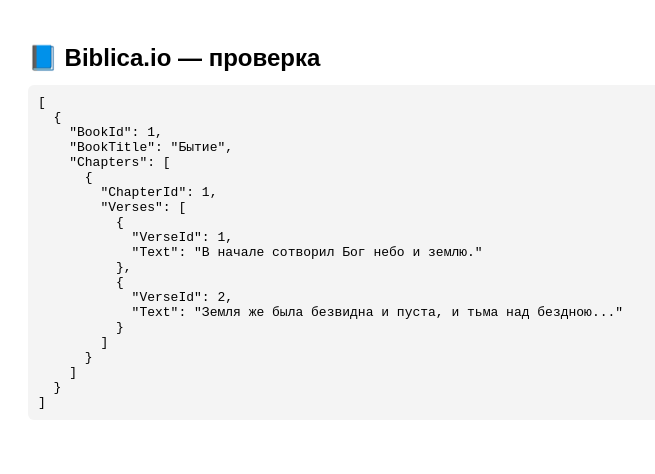
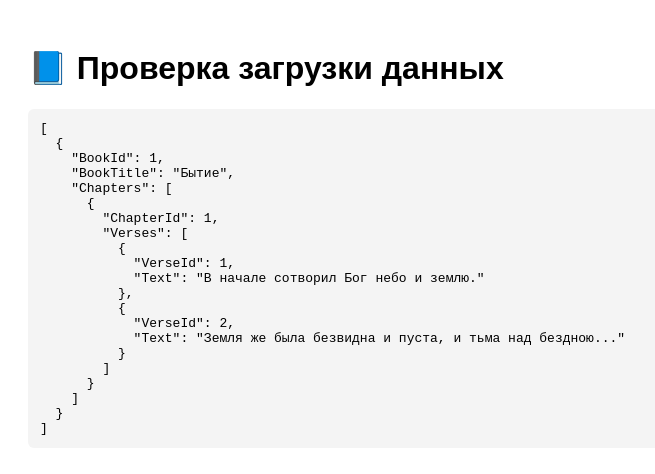
Before and after one commit to aliy78/biblica-io, a React (Create React App) app: page / in a window 1280 px wide. Shown: the top 474 px of the page, without its empty margins (0-655 px from the left). Built offline with nearby package versions, Linux system fonts and the light colour scheme.

Commit message:
Update App.jsx

```diff
--- a/src/App.jsx
+++ b/src/App.jsx
@@ -1,43 +1,35 @@
-import { useEffect, useState } from "react";
+import { useState, useEffect } from "react";
 
 export default function App() {
   const [bibleData, setBibleData] = useState([]);
-  const [loading, setLoading] = useState(true);
   const [error, setError] = useState("");
 
   useEffect(() => {
     fetch(process.env.PUBLIC_URL + "/biblie.json")
       .then((res) => {
+        console.log("Статус ответа:", res.status);
         if (!res.ok) throw new Error("Файл не найден");
         return res.json();
       })
       .then((data) => {
-        // Если структура начинается с ключа Books
-        const books = data.Books || data;
-        setBibleData(books);
-        setLoading(false);
+        console.log("Загруженные данные:", data);
+        setBibleData(data.Books || []);
       })
       .catch((err) => {
         console.error("Ошибка загрузки:", err.message);
         setError("Не удалось загрузить biblie.json");
-        setLoading(false);
       });
   }, []);
 
   return (
-    <div style={{ padding: "20px", fontFamily: "sans-serif" }}>
-      <h1 style={{ fontSize: "24px", marginBottom: "10px" }}>📘 Biblica.io — проверка</h1>
+    <div style={{ padding: 20, fontFamily: "sans-serif" }}>
+      <h1>📘 Проверка загрузки данных</h1>
 
-      {loading && <p>⏳ Загрузка...</p>}
       {error && <p style={{ color: "red" }}>{error}</p>}
 
-      {bibleData.length > 0 ? (
-        <pre style={{ background: "#f4f4f4", padding: "10px", borderRadius: "6px" }}>
-          {JSON.stringify(bibleData, null, 2)}
-        </pre>
-      ) : !loading && !error ? (
-        <p>Нет данных для отображения.</p>
-      ) : null}
+      <pre style={{ background: "#f4f4f4", padding: "12px", borderRadius: "6px" }}>
+        {JSON.stringify(bibleData, null, 2)}
+      </pre>
     </div>
   );
 }
```
